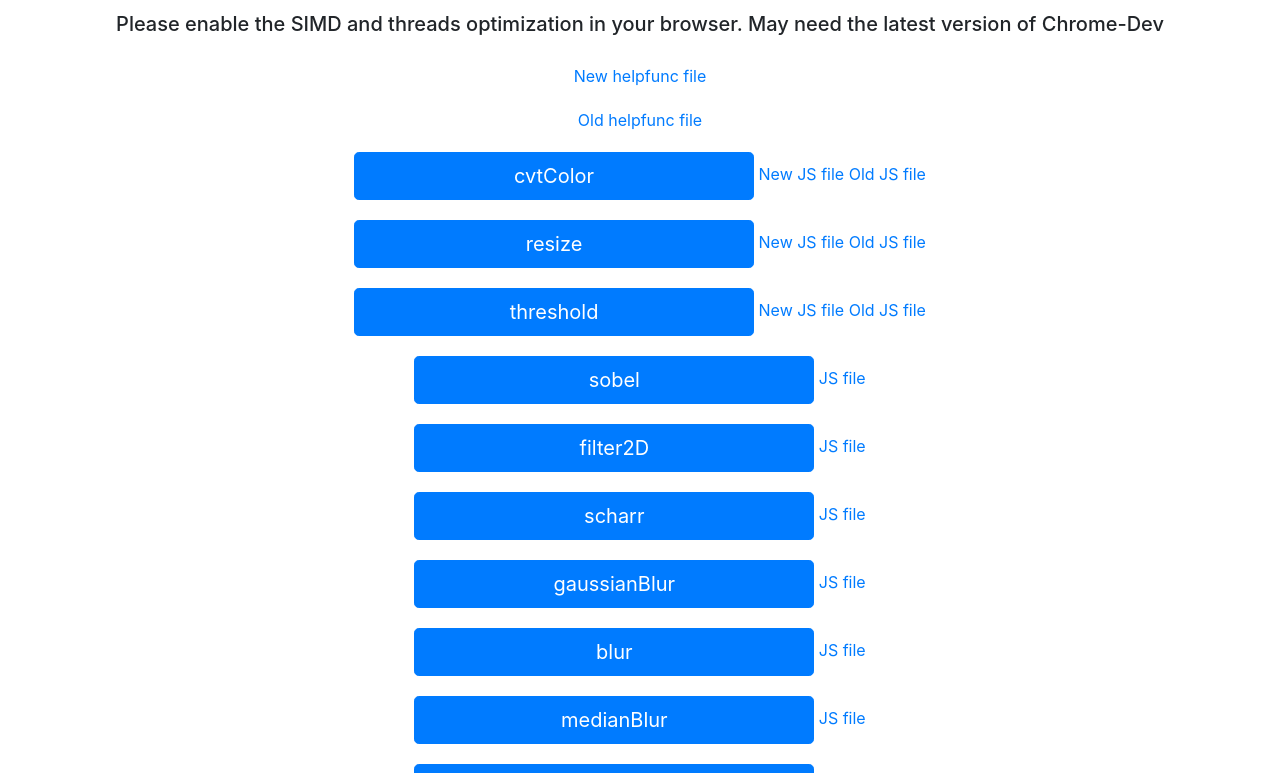
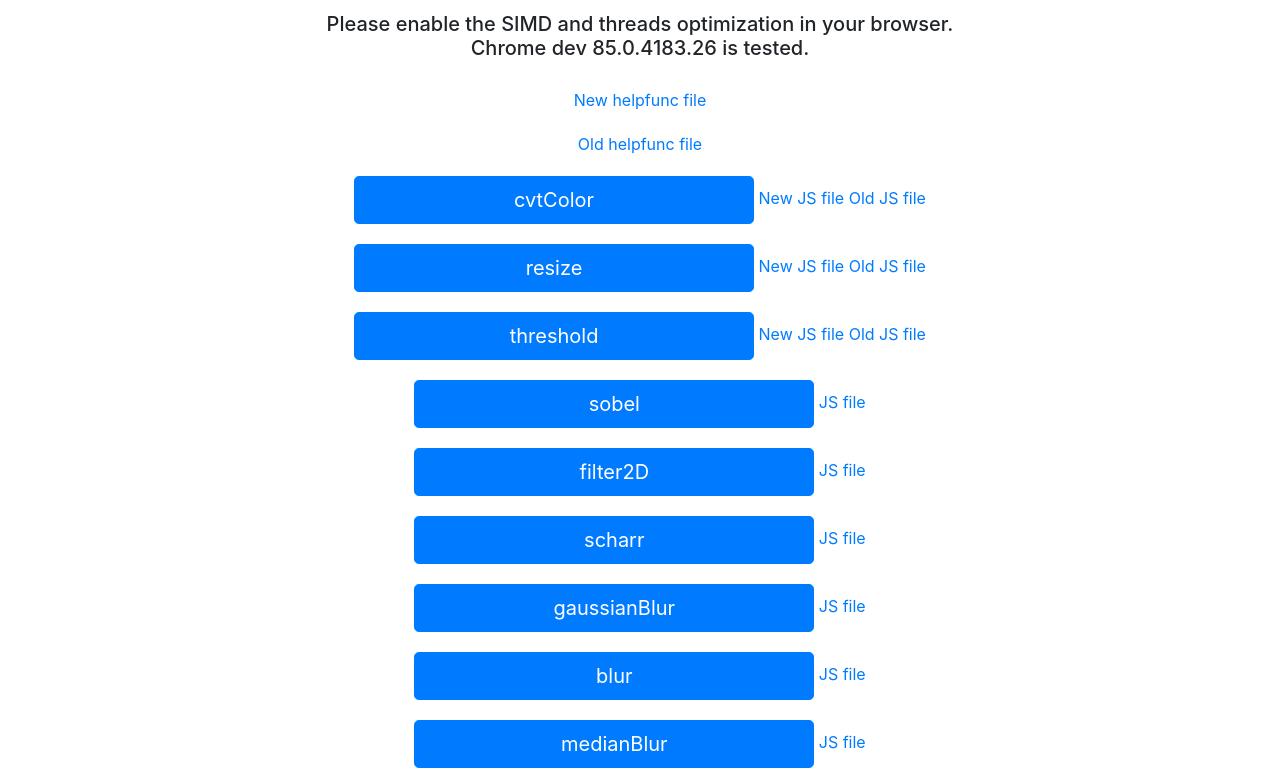
Before and after one commit to lionkunonly/opencvjs, a plain HTML site: page perfComparison/index.html in a window 1280 px wide. Shown: the part 84-857 px from the top of the page. Drawn offline with nearby package versions, Linux system fonts and the light colour scheme.

Commit message:
add chrome dev in perf tests

```diff
--- a/perfComparison/index.html
+++ b/perfComparison/index.html
@@ -26,7 +26,8 @@
       </div>
       <div class="row">
           <div class="col">
-              <h5> Please enable the SIMD and threads optimization in your browser. May need the latest version of Chrome-Dev</h5>
+              <h5> Please enable the SIMD and threads optimization in your browser.<br>Chrome dev 85.0.4183.26 is tested.
+              </h5>
           </div>
       </div>
         <div class="row">
```
